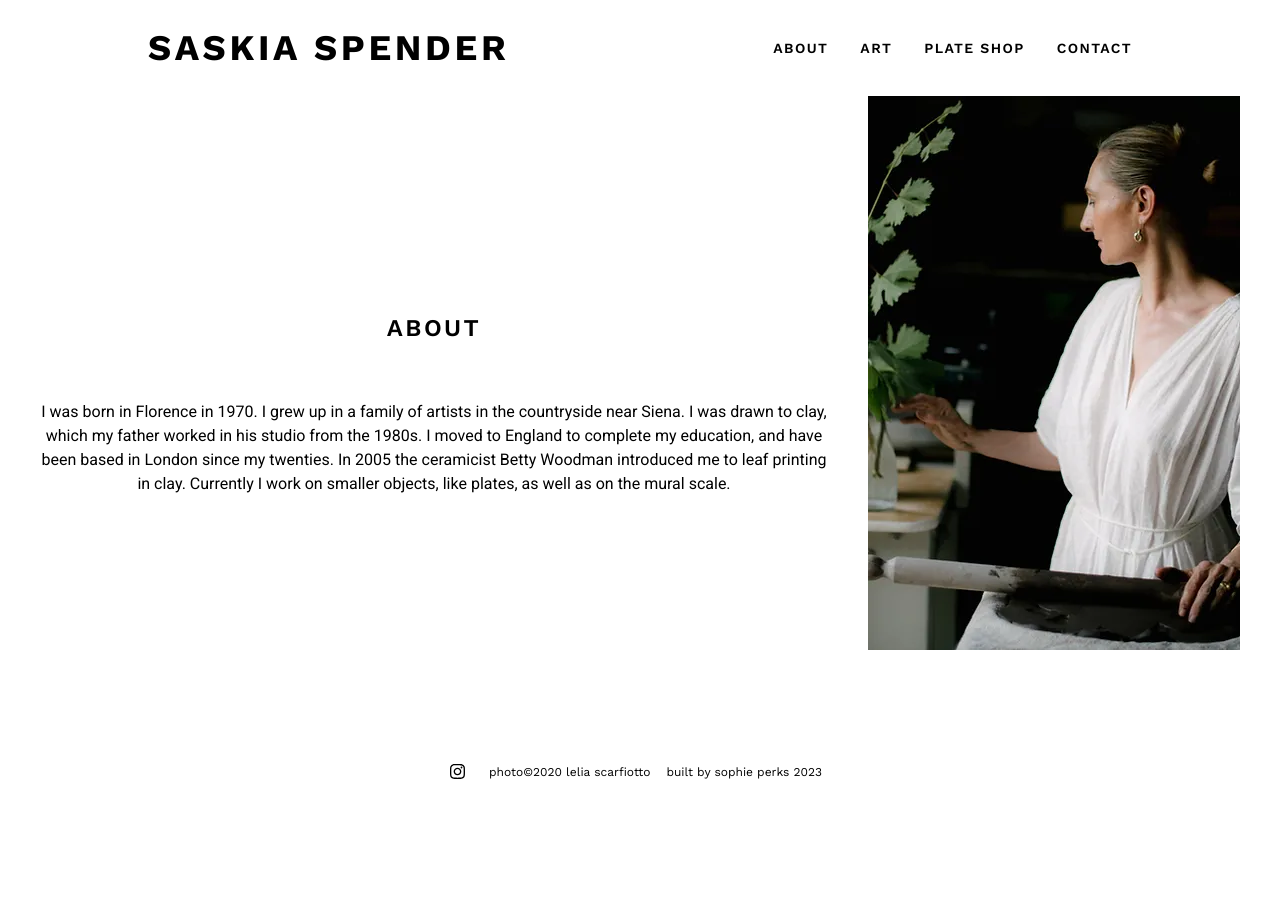
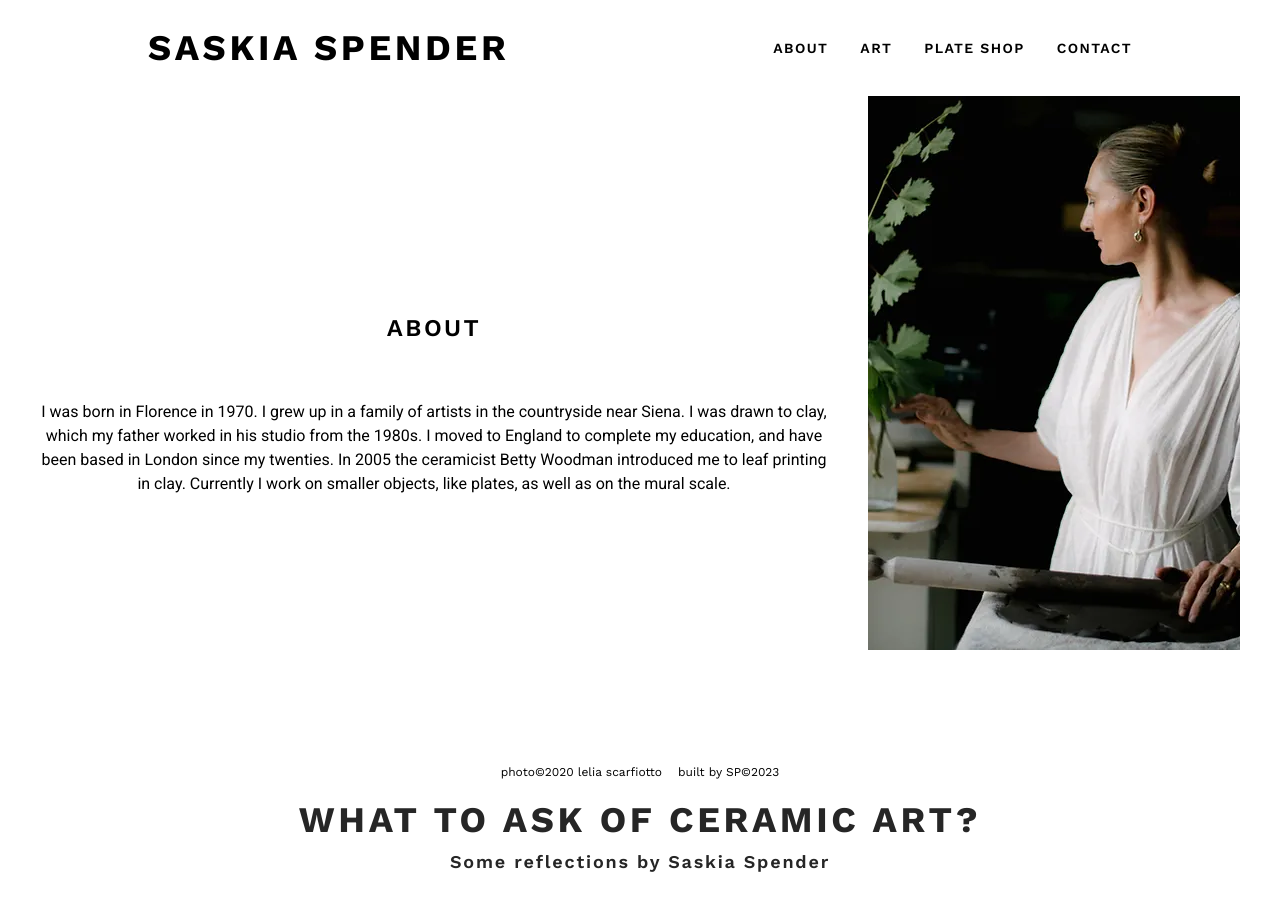
Before and after one commit to Sophie-Senge/Saskia-Webpage, a React (Create React App) app: page /about in a window 1280 px wide. Shown: the top 910 px of the page. Before the commit the page ends 800 px from the top, so only its background shows below. Built offline with nearby package versions, Linux system fonts and the light colour scheme.

Commit message:
about section titles

```diff
--- a/src/components/Footer.jsx
+++ b/src/components/Footer.jsx
@@ -1,17 +1,17 @@
 import React from 'react';
-import { SiInstagram } from "react-icons/si";
+// import { SiInstagram } from "react-icons/si";
 
 function Footer (){
     return(
         <div className="w-full flex bg-white fixed bottom-0">
         <div className=" mx-auto flex flex-row justify-center text-center py-4">
-        <a className='mt-5 pr-4' href="https://www.instagram.com/saskiaspender/?hl=en"><SiInstagram size={15}/></a>
+        {/* <a className='mt-5 pr-4' href="https://www.instagram.com/saskiaspender/?hl=en"><SiInstagram size={15}/></a> */}
 
            <a href="https://leliascarfiotti.com/"> <p className="mt-4 px-2 text-xs font-headings leading-6  text-black">
             photo©2020 lelia scarfiotto
             </p></a>
             <a href="https://sophieperks.com/"><p className="mt-4 px-2 font-headings text-xs leading-6 text-black">
-            built by sophie perks 2023
+            built by SP©2023
             </p></a>
         </div>
 
--- a/src/pages/about/About.jsx
+++ b/src/pages/about/About.jsx
@@ -2,7 +2,7 @@ import React from 'react'
 import aboutOne  from './assets/about.webp'
 
 function About (){
-    return(
+    return(<>
         <div className='mx-auto grid grid-cols-1 md:grid-flow-col grid-rows-2 text-center justify-items-center h-screen w-full '>
             <h2 className='text-2xl uppercase font-semibold font-headings tracking-widest pb-14 grid items-end justify-items-center'>About</h2>
          <p className='mx-10'>I was born in Florence in 1970. I grew up in a family of artists in the countryside near Siena.
@@ -11,6 +11,11 @@ In 2005 the ceramicist Betty Woodman introduced me to leaf printing in clay. Cur
 <img className='mr-10' src={aboutOne} alt="saskia spender" />
 
         </div>
+        <div className='mx-auto justify-center h-screen w-full'>
+            <h1 className='text-4xl text-neutral-800 flex uppercase font-bold pb-2 font-headings tracking-widest justify-center'>what to ask of ceramic art?</h1>
+            <h3 className='text-lg text-neutral-800 font-semibold font-headings tracking-widest pb-14 grid items-end justify-items-center'>Some reflections by Saskia Spender</h3>
+        </div>
+        </>
     )
 }
 
--- a/src/pages/art/ArtHome.jsx
+++ b/src/pages/art/ArtHome.jsx
@@ -6,7 +6,7 @@ import { NavLink } from 'react-router-dom';
 function ArtHome (){
 
     return(
-        <div className="w-full h-max bg-white">
+        <div className="w-full h-screen bg-white">
           <div  className="grid md:grid-rows-2 md:grid-cols-3 gap-10 grid-rows-1 justify-center items-center  text-center mb-28 mx-28 pt-40 ">
             {artList.map(({id, title, className, image, page}) =>{
                 return(
```
